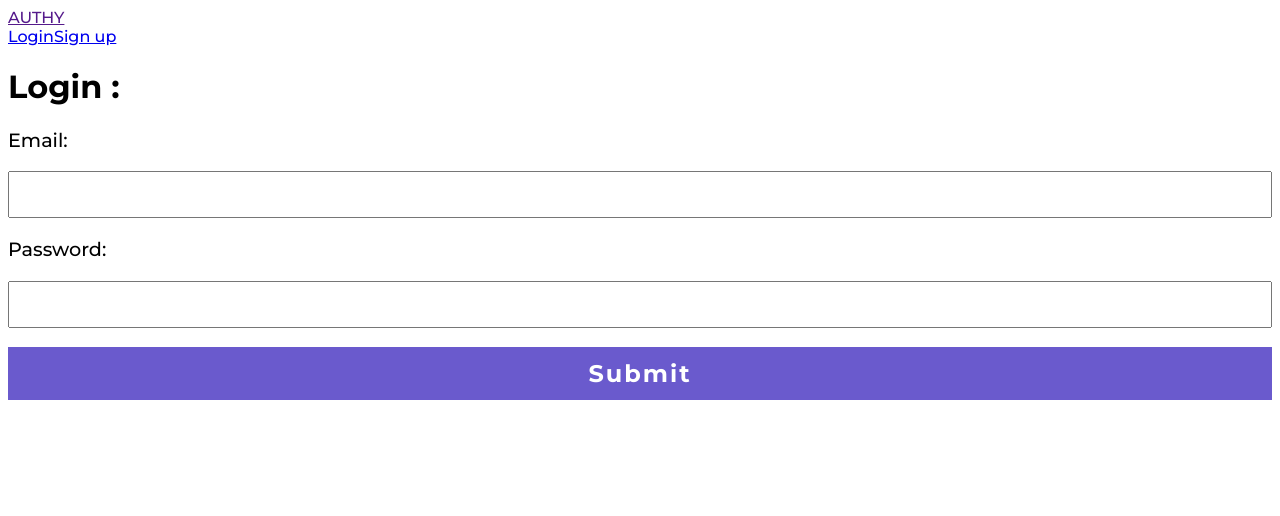
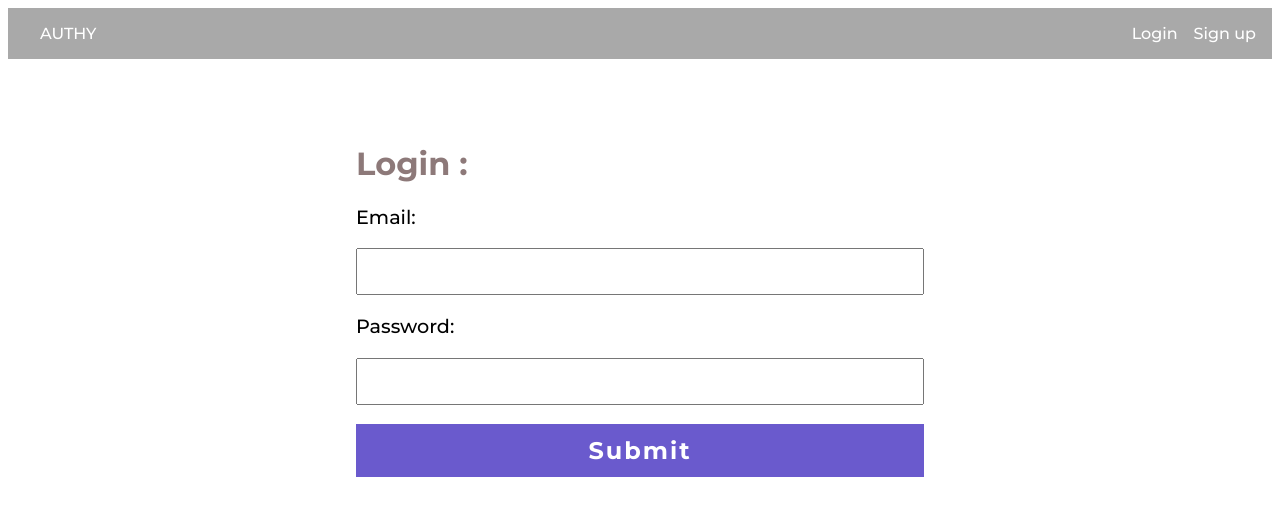
Before and after one commit to joshuaombasa/authfrontend, a React (Vite) app: page /login in a window 1280 px wide. Shown: the top 516 px of the page. Built offline with nearby package versions, Linux system fonts and the light colour scheme; the HTML template or start-up script is replaced by a standard one.

Commit message:
updated styling

```diff
--- a/src/App.css
+++ b/src/App.css
@@ -6,12 +6,13 @@
   font-family: 'Montserrat', sans-serif;
 }
 
-.signup--container {
+.signup--container, .login--container {
   min-height: 70vh;
   width: 50%;
-  border:  1px solid black;
+  /* border:  1px solid black; */
   margin: auto auto;
   padding: 2em;
+  margin-top: 2em;
 }
 
 /* .signup--form {
@@ -47,3 +48,28 @@ input {
   font-weight: 700;
   letter-spacing: 2px;
 }
+
+h1 {
+  color: #8d7979;
+}
+
+a {
+  text-decoration: none;
+  color: white;
+}
+
+.header--section {
+  display: flex;
+}
+
+.header--section {
+  display: flex;
+  flex-direction: row;
+  justify-content: space-between;
+  padding: 1em;
+  background-color: darkgray;
+}
+
+.header--section a {
+  margin-left: 1em;
+}
```
